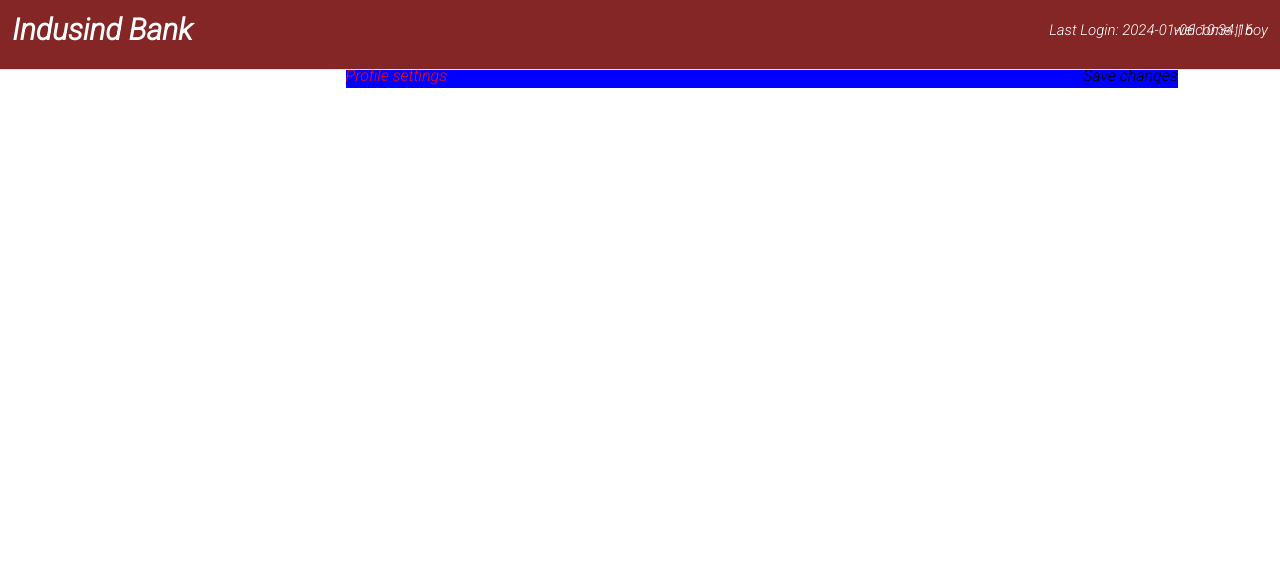
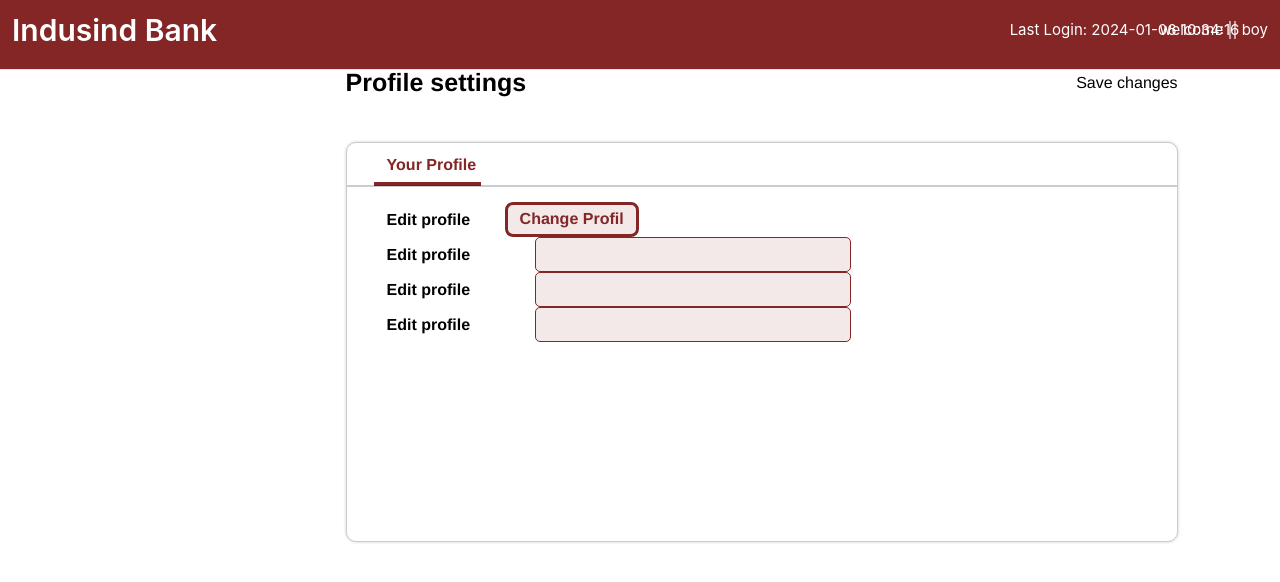
Before and after one commit to SPOTWEBDEV/dashboard, a PHP site: page /dashboards/user/profile/index.php in a window 1280 px wide. Shown: the top 582 px of the page. Run offline with PHP 8.4, Linux system fonts and the light colour scheme; a user stored in the database is signed in; data comes from the database, SQL or seed files in the repository; data that the repository does not hold is empty; some libraries are stand-ins or nearby versions.

Commit message:
working on profile page

```diff
--- a/user/profile/index.php
+++ b/user/profile/index.php
@@ -4,7 +4,7 @@
 
 include('../../server/database.php');
 include('../../server/client/authorization/index.php');
-include('../../server/config.php');
+// include('../../server/config.php');
 
 
 ?>
@@ -28,20 +28,123 @@ include('../../server/config.php');
         color: #832625;
     }
 
-    .section_holder{
+    .section_holder {
         display: flex;
         align-items: center;
         justify-content: center;
+        flex-direction: column;
+        row-gap: 40px;
         width: 65%;
         margin-left: 27%;
         margin-top: 5%;
-        background-color: blue;
+        /* background-color: blue;   */
+        font-family: "Mona Sans", "Helvetica Neue", Helvetica, Arial, sans-serif;
+        ;
     }
-    .profile_settings{
+
+    .profile_settings {
         display: flex;
         align-items: center;
         justify-content: space-between;
         width: 100%;
+    }
+
+    .ps_p p {
+        font-size: 25px;
+        font-weight: 600;
+    }
+
+    .profile_box {
+        border: 1px solid rgb(0, 0, 0, 0.2);
+        width: 100%;
+        height: 50vh;
+        border-radius: 10px;
+        box-shadow: 0em 0em 0.2em rgb(0, 0, 0, 0.2);
+    }
+
+    .pb_head p {
+        color: #832625;
+        font-weight: 600;
+        margin-left: 40px;
+        margin-top: 10px;
+        margin-bottom: 5px;
+    }
+
+    .line {
+        width: 100%;
+        height: 2px;
+        background: rgb(0, 0, 0, 0.2);
+        margin-top: 15px;
+    }
+
+    .line2 {
+        width: 13%;
+        height: 4px;
+        background: #832625;
+        margin-top: 10px;
+        margin: 0;
+        margin-bottom: -16px;
+        margin-left: 27px;
+    }
+    form{
+        margin-left: 40px;
+        margin-top: 15px;
+    }
+    .input_box1 input{
+        border-radius: 8px;
+        width: 17%;
+        height: 35px;
+        font-weight: 600;
+        text-align: center;
+        color: #832625;
+        background: rgb(131, 38, 37, 0.1);
+        border: 3px solid #832625;
+        margin-left: 30px;
+    }
+    .input_box2 input{
+        border-radius: 5px;
+        width: 40%;
+        height: 35px;
+        font-weight: 600;
+        text-align: center;
+        color: #832625;
+        background: rgb(131, 38, 37, 0.1);
+        border: 1px solid #832625;
+        margin-left: 60px;
+    }
+    .input_box3 input{
+        border-radius: 5px;
+        width: 40%;
+        height: 35px;
+        font-weight: 600;
+        text-align: center;
+        color: #832625;
+        background: rgb(131, 38, 37, 0.1);
+        border: 1px solid #832625;
+        margin-left: 60px;
+    }
+    .input_box4 input{
+        border-radius: 5px;
+        width: 40%;
+        height: 35px;
+        font-weight: 600;
+        text-align: center;
+        color: #832625;
+        background: rgb(131, 38, 37, 0.1);
+        border: 1px solid #832625;
+        margin-left: 60px;
+    }
+    .input_box1 label{
+        font-weight: 600;
+    }
+    .input_box2 label{
+        font-weight: 600;
+    }
+    .input_box3 label{
+        font-weight: 600;
+    }
+    .input_box4 label{
+        font-weight: 600;
     }
 </style>
 
@@ -56,13 +159,47 @@ include('../../server/config.php');
     <section class="section_holder">
         <div class="profile_settings">
             <div class="ps_p">
-                <p style="color: red;">Profile settings</p>
+                <p>Profile settings</p>
             </div>
 
             <div class="ps_btn">
                 <button>Save changes</button>
             </div>
         </div>
+
+        <div class="profile_box">
+            <div class="pb_head">
+                <p>Your Profile</p>
+            </div>
+            <div class="line2"></div>
+            <div class="line"></div>
+
+
+            <div class="inputs_holder">
+                <form method="POST">
+                    <div class="input_box1">
+                        <label>Edit profile</label>
+                        <input type="text" value="Change Profile" readonly>
+                    </div>
+
+                    <div class="input_box2">
+                        <label>Edit profile</label>
+                        <input type="text">
+                    </div>
+
+                    <div class="input_box3">
+                        <label>Edit profile</label>
+                        <input type="text">
+                    </div>
+
+                    <div class="input_box4">
+                        <label>Edit profile</label>
+                        <input type="text">
+                    </div>
+                </form>
+            </div>
+        </div>
+
     </section>
 
 
```
Also changed, not shown: test.html (added, +16 -0 lines).
